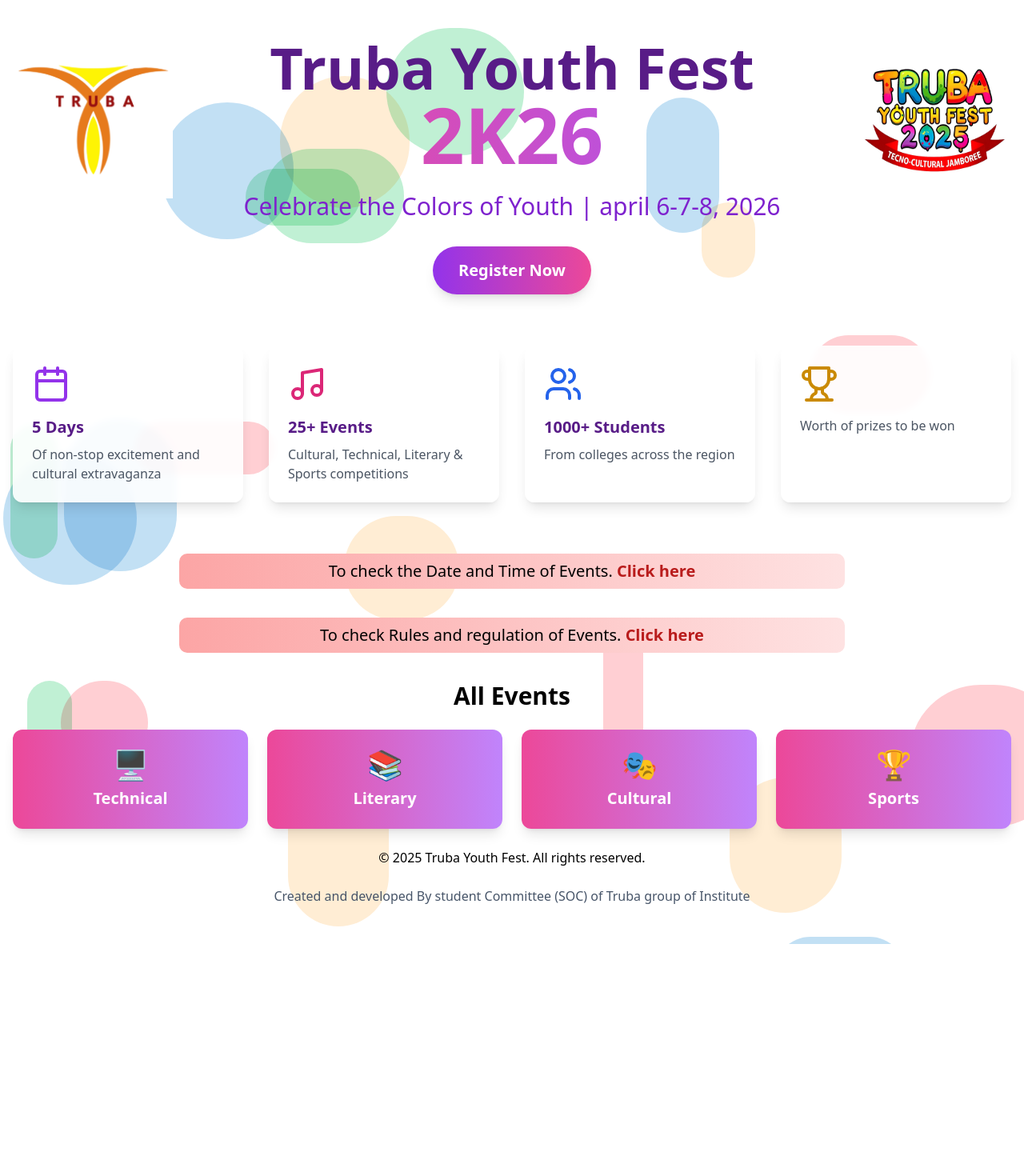
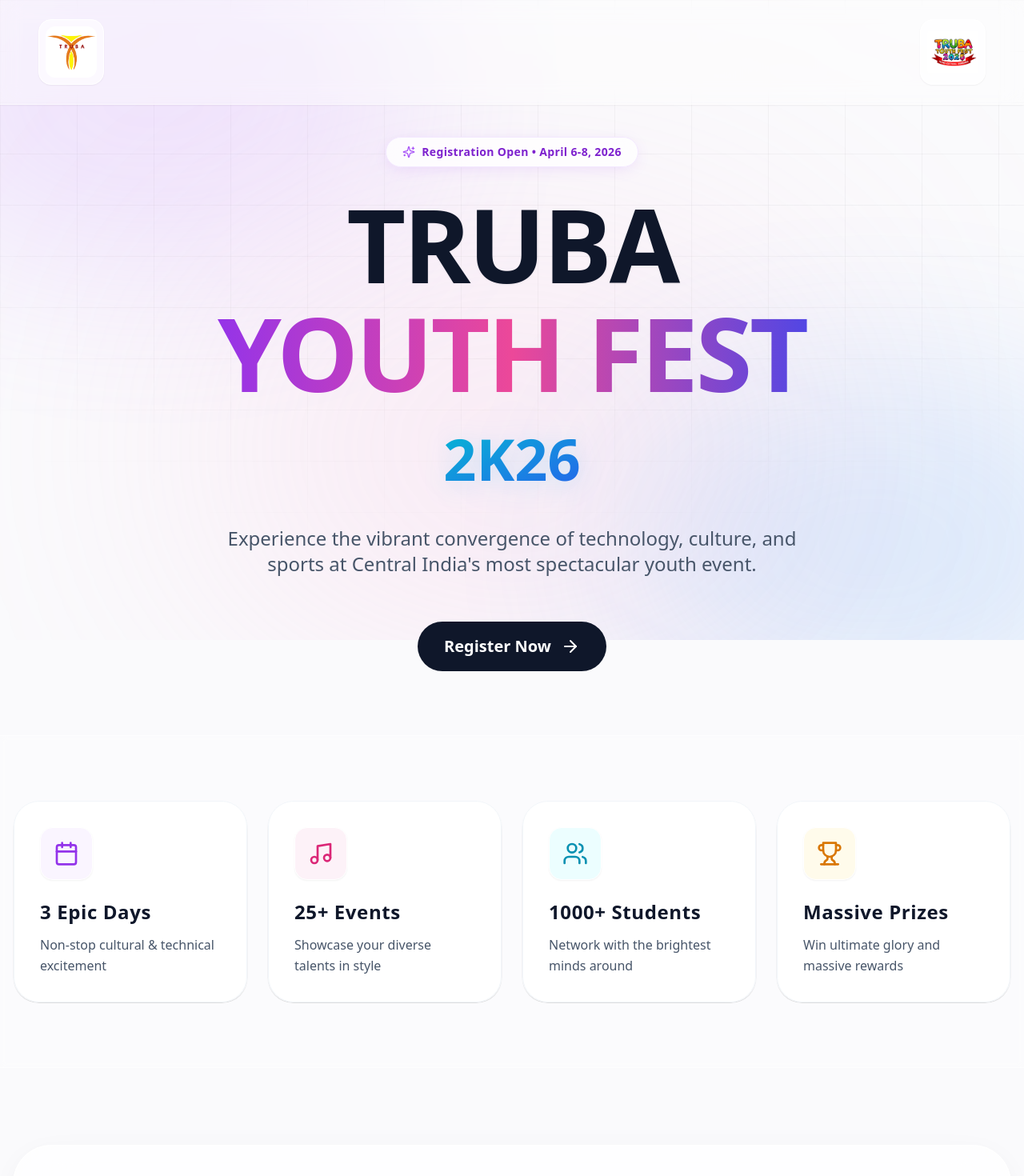
Before and after one commit to Jaishankar7655/TYF2K25, a React (Vite) app: page / in a window 1280 px wide. Shown: the top 1470 px of the page at 80% size. Before the commit the page ends 1180 px from the top, so only its background shows below. Built offline with nearby package versions, Linux system fonts and the light colour scheme.

Commit message:
chnage in the events

```diff
--- a/src/Components/Footer.jsx
+++ b/src/Components/Footer.jsx
@@ -1,12 +1,24 @@
-import React from "react";
+import React from 'react';
 
-function Footer() {
+const Footer = () => {
   return (
-    <footer>
-      <p className="text-center my-6" >© 2025 Truba Youth Fest. All rights reserved.</p>
-      <p className="text-center text-slate-600" >Created and developed By student Committee (SOC) of Truba group of Institute</p>
+    <footer style={{
+      textAlign: 'center',
+      padding: '20px',
+      marginTop: 'auto',
+      backgroundColor: '#f8f9fa',
+      color: '#333',
+      fontSize: '14px',
+      width: '100%',
+      backdropFilter: 'blur(10px)',
+      background: 'rgba(255, 255, 255, 0.1)',
+      borderTop: '1px solid rgba(255, 255, 255, 0.2)'
+    }}>
+      <p style={{ margin: 0 }}>
+        Created and developed with <span style={{ color: 'red' }}>❤️</span> by student Committee (SOC) of Truba group of Institute
+      </p>
     </footer>
   );
-}
+};
 
 export default Footer;
--- a/src/Components/Home.jsx
+++ b/src/Components/Home.jsx
@@ -1,114 +1,124 @@
 import React from "react";
 import { useNavigate } from "react-router-dom";
-import { Calendar, Music, Users, Trophy } from "lucide-react";
+import { Calendar, Music, Users, Trophy, ArrowRight, Sparkles } from "lucide-react";
 import festlogo from "../assets/festlogo.jpg";
 import trb from "../assets/trb.png";
 import EventLists from "./EventLists";
 import Rules from "./Rules";
 import AllEvents from "./AllEvents";
-import Footer from "./Footer";
 
 const HomePage = () => {
   const navigate = useNavigate();
 
   return (
-    <div className="min-h-screen relative overflow-hidden">
-      {/* Animated color dots background */}
-      <div className="absolute inset-0 -z-10">
-        {[...Array(20)].map((_, i) => (
-          <div
-            key={i}
-            className="absolute rounded-full mix-blend-multiply animate-float"
-            style={{
-              left: `${Math.random() * 100}%`,
-              top: `${Math.random() * 100}%`,
-              width: `${Math.random() * 150 + 50}px`,
-              height: `${Math.random() * 150 + 50}px`,
-              backgroundColor: ["#ff5f6d", "#ffc371", "#2ecc71", "#3498db"][
-                i % 4
-              ],
-              opacity: 0.3,
-              animation: `float ${Math.random() * 5 + 5}s infinite ease-in-out`,
-              animationDelay: `${Math.random() * 5}s`,
-            }}
-          />
-        ))}
+    <div className="min-h-screen bg-[#fafafc] text-slate-900 relative overflow-hidden font-sans selection:bg-purple-500/30">
+
+      {/* Background Effects */}
+      <div className="fixed inset-0 z-0 pointer-events-none overflow-hidden">
+        {/* Soft geometric background grid */}
+        <div className="absolute inset-0 bg-[linear-gradient(to_right,#80808012_1px,transparent_1px),linear-gradient(to_bottom,#80808012_1px,transparent_1px)] bg-[size:6rem_4rem] [mask-image:radial-gradient(ellipse_80%_80%_at_50%_0%,#000_70%,transparent_110%)]"></div>
+
+        {/* Vibrant soft glowing orbs */}
+        <div className="absolute top-[-10%] left-[-10%] w-[50%] h-[50%] rounded-full bg-purple-400/20 blur-[120px]"></div>
+        <div className="absolute bottom-[-10%] right-[-10%] w-[50%] h-[50%] rounded-full bg-blue-400/20 blur-[120px]"></div>
+        <div className="absolute top-[40%] left-[50%] translate-x-[-50%] w-[60%] h-[60%] rounded-full bg-pink-300/20 blur-[150px]"></div>
       </div>
 
-      {/* Main content */}
-      <div className="container mx-auto px-4 py-12 ">
-        {/* Hero section */}
-        <div className="flex justify-between">
-          <img
-            className="md:w-[200px] md:h-[200px]  w-[70px] h-[70px]"
-            src={trb}
-            alt=""
-          />
+      {/* Header */}
+      <header className="relative z-50 w-full flex justify-between items-center px-6 md:px-12 py-6 border-b border-white/50 bg-white/40 backdrop-blur-md shadow-sm">
+        <div className="flex items-center gap-4 group cursor-pointer">
+          <div className="relative p-1 md:p-2 rounded-2xl bg-white/60 border border-white group-hover:border-purple-300 transition-colors shadow-sm">
+            <img className="w-12 h-12 md:w-16 md:h-16 object-contain mix-blend-multiply rounded-xl" src={trb} alt="Truba Logo" />
+          </div>
+        </div>
+        <div className="flex items-center gap-4 group cursor-pointer">
+          <div className="relative p-1 md:p-2 rounded-2xl bg-white/60 border border-white group-hover:border-pink-300 transition-colors shadow-sm">
+             <img className="w-12 h-12 md:w-16 md:h-16 object-contain rounded-xl" src={festlogo} alt="Fest Logo" />
+          </div>
+        </div>
+      </header>
 
-          <div className="text-center mb-16">
-            <h1 className="md:text-7xl text-4xl   font-bold text-purple-900 mb-6 animate-fade-in">
-              Truba Youth Fest
-              <span className="block text-8xl bg-gradient-to-r from-pink-500 to-purple-500 text-transparent bg-clip-text">
-                2K26
-              </span>
-            </h1>
-            <p className="text-3xl text-purple-700 mb-8">
-              Celebrate the Colors of Youth | april 6-7-8, 2026
-            </p>
-            <button
-              onClick={() => navigate("/register")}
-              className="bg-gradient-to-r from-purple-600 to-pink-500 text-white text-xl font-bold py-4 px-8 rounded-full
-                     shadow-lg hover:shadow-xl transform hover:scale-105 transition-all duration-300"
-            >
-              Register Now
-            </button>
+      {/* Hero Section */}
+      <main className="relative z-10 flex flex-col items-center justify-center min-h-[85vh] px-4 pt-10 pb-20">
+        <div className="text-center max-w-5xl mx-auto flex flex-col items-center">
+
+          <div className="inline-flex items-center gap-2 px-5 py-2 rounded-full bg-white/80 border border-purple-100 backdrop-blur-md mb-8 text-purple-700 font-semibold text-sm shadow-[0_4px_20px_-5px_rgba(168,85,247,0.2)] hover:shadow-[0_6px_25px_-5px_rgba(168,85,247,0.3)] transition-shadow">
+            <Sparkles className="w-4 h-4 text-purple-500" />
+            <span className="tracking-wide">Registration Open • April 6-8, 2026</span>
           </div>
-          <img
-            className="md:w-[200px] md:h-[200px]  w-[70px] h-[70px]"
-            src={festlogo}
-            alt=""
-          />
+
+          <h1 className="text-6xl md:text-8xl lg:text-9xl font-extrabold tracking-tight mb-4 flex flex-col items-center leading-[1.1]">
+            <span className="text-slate-900 drop-shadow-sm">TRUBA</span>
+            <span className="text-transparent bg-clip-text bg-gradient-to-r from-purple-600 via-pink-500 to-indigo-600 mt-2 px-2 pb-2">YOUTH FEST</span>
+          </h1>
+
+          <div className="relative mb-10 mt-2">
+            <h2 className="text-5xl md:text-7xl font-black text-transparent bg-clip-text bg-gradient-to-br from-cyan-500 to-blue-600 drop-shadow-[0_4px_15px_rgba(56,189,248,0.2)] pb-2">
+              2K26
+            </h2>
+          </div>
+
+          <p className="text-lg md:text-2xl text-slate-600 max-w-3xl mx-auto mb-14 font-medium leading-relaxed">
+            Experience the vibrant convergence of technology, culture, and sports at Central India's most spectacular youth event.
+          </p>
+
+          <button
+            onClick={() => navigate("/register")}
+            className="group relative inline-flex items-center gap-3 px-8 py-4 bg-slate-900 text-white font-semibold text-lg md:text-xl rounded-full overflow-hidden transition-all duration-300 hover:scale-105 hover:shadow-[0_8px_40px_-10px_rgba(15,23,42,0.4)] active:scale-95 border border-transparent hover:border-slate-700"
+          >
+            <div className="absolute inset-0 bg-gradient-to-r from-indigo-600 via-purple-600 to-pink-600 opacity-0 group-hover:opacity-100 transition-opacity duration-300 -z-10"></div>
+            <span className="relative z-10 transition-colors">Register Now</span>
+            <ArrowRight className="w-6 h-6 relative z-10 group-hover:translate-x-1 transition-transform" />
+          </button>
         </div>
+      </main>
 
-        {/* Features grid */}
-        <div className="grid grid-cols-1 md:grid-cols-2 lg:grid-cols-4 gap-8 mb-16">
-          <div className="bg-white/90 backdrop-blur-sm p-6 rounded-xl shadow-lg hover:shadow-xl transition-all">
-            <Calendar className="w-12 h-12 text-purple-600 mb-4" />
-            <h3 className="text-xl font-bold text-purple-900 mb-2">5 Days</h3>
-            <p className="text-gray-600">
-              Of non-stop excitement and cultural extravaganza
-            </p>
-          </div>
-          <div className="bg-white/90 backdrop-blur-sm p-6 rounded-xl shadow-lg hover:shadow-xl transition-all">
-            <Music className="w-12 h-12 text-pink-600 mb-4" />
-            <h3 className="text-xl font-bold text-purple-900 mb-2">
-              25+ Events
-            </h3>
-            <p className="text-gray-600">
-              Cultural, Technical, Literary & Sports competitions
-            </p>
-          </div>
-          <div className="bg-white/90 backdrop-blur-sm p-6 rounded-xl shadow-lg hover:shadow-xl transition-all">
-            <Users className="w-12 h-12 text-blue-600 mb-4" />
-            <h3 className="text-xl font-bold text-purple-900 mb-2">
-              1000+ Students
-            </h3>
-            <p className="text-gray-600">From colleges across the region</p>
-          </div>
-          <div className="bg-white/90 backdrop-blur-sm p-6 rounded-xl shadow-lg hover:shadow-xl transition-all">
-            <Trophy className="w-12 h-12 text-yellow-600 mb-4" />
-            <h3 className="text-xl font-bold text-purple-900 mb-2"></h3>
-            <p className="text-gray-600">Worth of prizes to be won</p>
+      {/* Feature Section */}
+      <section className="relative z-10 container mx-auto px-4 py-20 bg-white/30 backdrop-blur-sm border-y border-white/60">
+        <div className="grid grid-cols-1 md:grid-cols-2 lg:grid-cols-4 gap-6 max-w-7xl mx-auto">
+          {[
+            { icon: <Calendar className="w-8 h-8 text-purple-600" />, title: "3 Epic Days", desc: "Non-stop cultural & technical excitement", glow: "group-hover:shadow-[0_15px_40px_-10px_rgba(168,85,247,0.2)] group-hover:border-purple-200", bg: "bg-purple-50" },
+            { icon: <Music className="w-8 h-8 text-pink-600" />, title: "25+ Events", desc: "Showcase your diverse talents in style", glow: "group-hover:shadow-[0_15px_40px_-10px_rgba(236,72,153,0.2)] group-hover:border-pink-200", bg: "bg-pink-50" },
+            { icon: <Users className="w-8 h-8 text-cyan-600" />, title: "1000+ Students", desc: "Network with the brightest minds around", glow: "group-hover:shadow-[0_15px_40px_-10px_rgba(6,182,212,0.2)] group-hover:border-cyan-200", bg: "bg-cyan-50" },
+            { icon: <Trophy className="w-8 h-8 text-amber-600" />, title: "Massive Prizes", desc: "Win ultimate glory and massive rewards", glow: "group-hover:shadow-[0_15px_40px_-10px_rgba(245,158,11,0.2)] group-hover:border-amber-200", bg: "bg-amber-50" },
+          ].map((item, idx) => (
+            <div key={idx} className={`relative p-[1px] rounded-[2rem] overflow-hidden group transition-all duration-500 hover:-translate-y-2`}>
+              <div className={`relative h-full bg-white/90 backdrop-blur-xl p-8 rounded-[2rem] border border-slate-100 flex flex-col items-start transition-all duration-500 shadow-lg ${item.glow}`}>
+                <div className={`p-4 rounded-2xl ${item.bg} border border-white box-content mb-6 group-hover:scale-110 transition-transform duration-500 shadow-sm`}>
+                  {item.icon}
+                </div>
+                <h3 className="text-2xl font-bold text-slate-900 mb-3 tracking-wide">{item.title}</h3>
+                <p className="text-slate-600 font-medium leading-relaxed">{item.desc}</p>
+              </div>
+            </div>
+          ))}
+        </div>
+      </section>
+
+      {/* Details Components */}
+      <section className="relative z-10 container mx-auto px-4 py-24 space-y-16">
+        <div className="relative group max-w-7xl mx-auto">
+          <div className="absolute -inset-1 bg-gradient-to-r from-purple-500/20 to-pink-500/20 rounded-[3rem] blur-xl opacity-0 group-hover:opacity-100 transition duration-700"></div>
+          <div className="relative bg-white/80 backdrop-blur-2xl rounded-[3rem] p-8 md:p-14 border border-white shadow-[0_8px_40px_-12px_rgba(0,0,0,0.08)] hover:shadow-[0_15px_50px_-12px_rgba(0,0,0,0.12)] transition-shadow duration-500">
+            <EventLists />
           </div>
         </div>
 
-        <EventLists />
-        <Rules />
+        <div className="relative group max-w-7xl mx-auto">
+          <div className="absolute -inset-1 bg-gradient-to-r from-cyan-500/20 to-blue-500/20 rounded-[3rem] blur-xl opacity-0 group-hover:opacity-100 transition duration-700"></div>
+          <div className="relative bg-white/80 backdrop-blur-2xl rounded-[3rem] p-8 md:p-14 border border-white shadow-[0_8px_40px_-12px_rgba(0,0,0,0.08)] hover:shadow-[0_15px_50px_-12px_rgba(0,0,0,0.12)] transition-shadow duration-500">
+            <Rules />
+          </div>
+        </div>
 
-        {/* Event categories preview */}
-        <AllEvents />
-        <Footer />
-      </div>
+        <div className="relative group max-w-7xl mx-auto">
+          <div className="absolute -inset-1 bg-gradient-to-r from-fuchsia-500/20 to-purple-500/20 rounded-[3rem] blur-xl opacity-0 group-hover:opacity-100 transition duration-700"></div>
+          <div className="relative bg-white/80 backdrop-blur-2xl rounded-[3rem] p-8 md:p-14 border border-white shadow-[0_8px_40px_-12px_rgba(0,0,0,0.08)] hover:shadow-[0_15px_50px_-12px_rgba(0,0,0,0.12)] transition-shadow duration-500 mb-12">
+            <AllEvents />
+          </div>
+        </div>
+      </section>
+
     </div>
   );
 };
--- a/src/Components/Rules.jsx
+++ b/src/Components/Rules.jsx
@@ -2,7 +2,7 @@
 import Rulespdf from "../assets/Rules.pdf"
 function Rules() {
   return (
-    <div className="bg-gradient-to-r my-9 from-red-300  to-red-100 p-2 md:w-2/3 w-full mx-auto rounded-[10px]">
+    <div className="bg-gradient-to-r from-red-300  to-red-100 p-2 md:w-2/3 w-full mx-auto rounded-[10px]">
     <p className="text-center text-xl">
       To check Rules and regulation  of Events.{" "}
       <a
--- a/src/main.jsx
+++ b/src/main.jsx
@@ -12,10 +12,14 @@
 import Culture from "./Components/Culture";
 import Literary from "./Components/Literary";
 import Technical from "./Components/Technical";
+import Footer from "./Components/Footer";
+
 const root = document.getElementById("root");
 
 ReactDOM.createRoot(root).render(
   <BrowserRouter>
+    <div style={{ display: "flex", flexDirection: "column", minHeight: "100vh" }}>
+      <div style={{ flex: 1 }}>
         <Routes>
           <Route path="/" element={<App />} />
           <Route path="/register" element={<RegistrationForm />} />
@@ -28,5 +32,8 @@
           <Route path="/Culture" element={<Culture />} />
           <Route path="/Sport" element={<Sport />} />
         </Routes>
+      </div>
+      <Footer />
+    </div>
   </BrowserRouter>
 );
```
Also changed, not shown: src/index.css (+13 -0 lines). Lines whose indentation alone changed are shown as unchanged.
